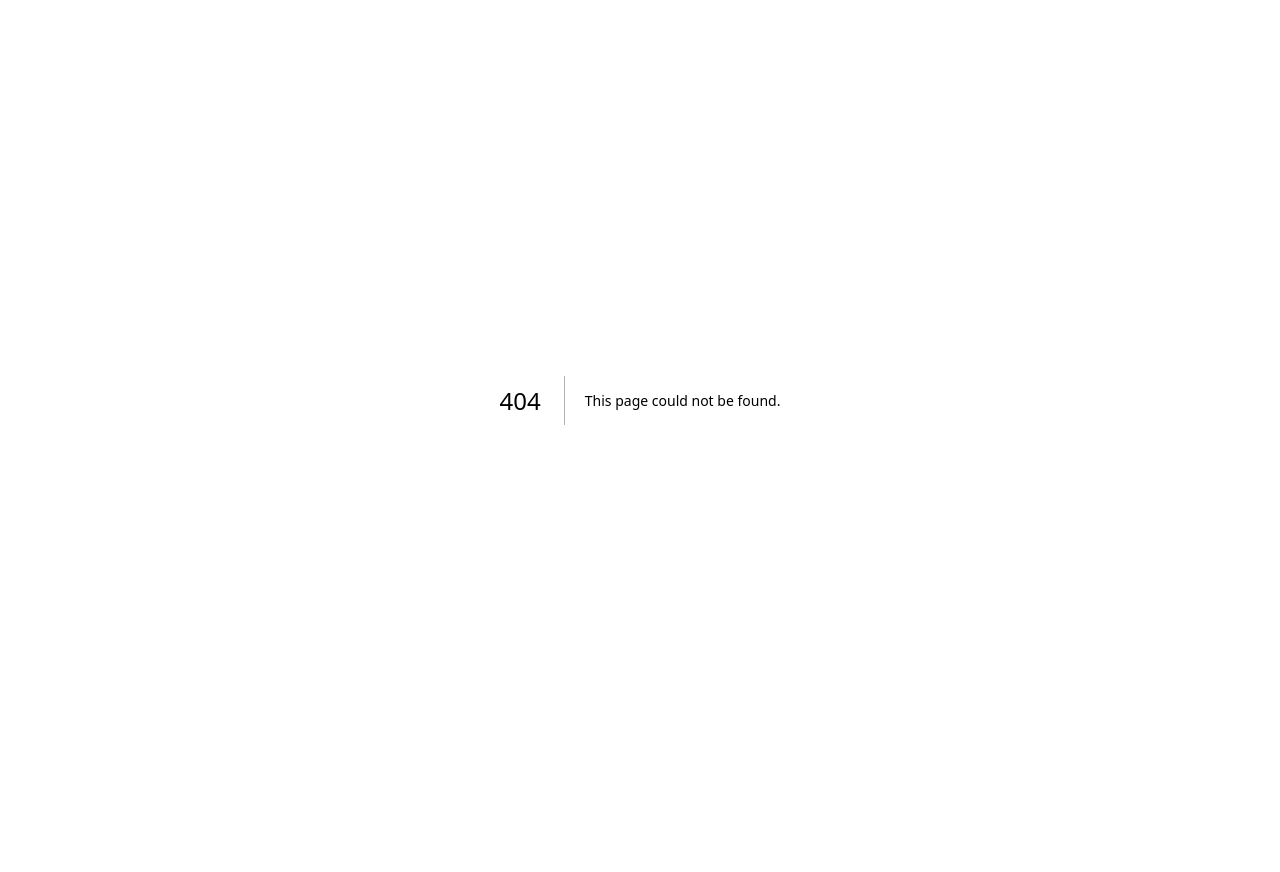
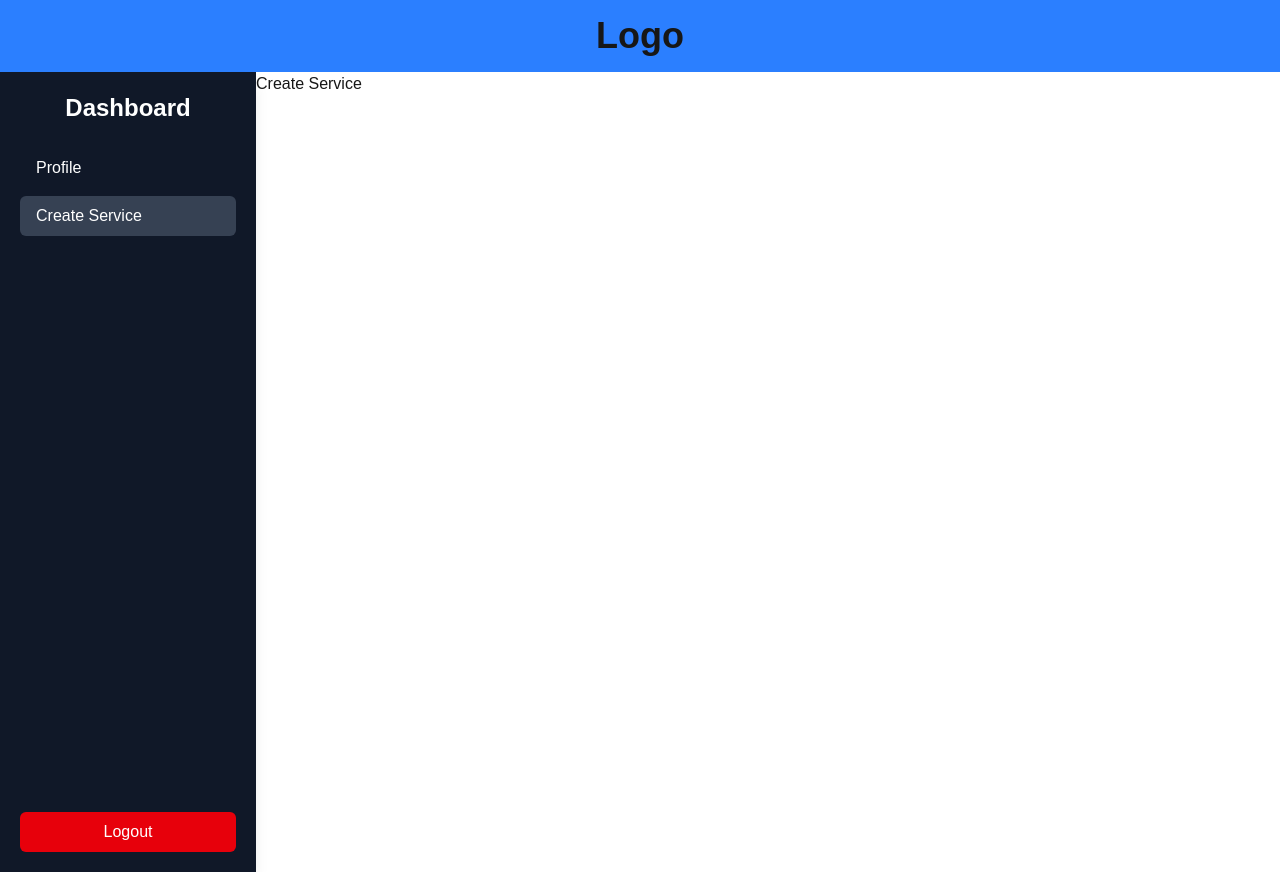
Before and after one commit to muhammadtamimofficial/Horizonlinetours-frontend, a Next.js app: page /create-service in a window 1280 px wide. Before the commit this address had no page. Before the commit the page ends 800 px from the top, so only its background shows below. Built offline with nearby package versions, Linux system fonts and the light colour scheme.

Commit message:
dashborard design finished

```diff
--- /dev/null
+++ b/src/app/(dashboardLayout)/create-service/page.tsx
@@ -0,0 +1,7 @@
+import React from "react";
+
+const CreateServicePage = () => {
+  return <div>Create Service</div>;
+};
+
+export default CreateServicePage;
--- /dev/null
+++ b/src/app/(dashboardLayout)/dashboard/page.tsx
@@ -0,0 +1,7 @@
+import React from "react";
+
+const DashboardPage = () => {
+  return <div>User Profile</div>;
+};
+
+export default DashboardPage;
--- /dev/null
+++ b/src/app/(dashboardLayout)/layout.tsx
@@ -0,0 +1,21 @@
+import DashboardNavbar from "@/components/DashboardComponents/shared/DashboardNavbar";
+import DashboardSidebar from "@/components/DashboardComponents/shared/DashboardSidebar";
+import React from "react";
+
+const layout = ({
+  children,
+}: Readonly<{
+  children: React.ReactNode;
+}>) => {
+  return (
+    <div>
+      <DashboardNavbar />
+      <div className="flex">
+        <DashboardSidebar />
+        <div> {children}</div>
+      </div>
+    </div>
+  );
+};
+
+export default layout;
--- /dev/null
+++ b/src/app/(dashboardLayout)/user-orders/page.tsx
@@ -0,0 +1,7 @@
+import React from "react";
+
+const UserOrdersPage = () => {
+  return <div>user orders</div>;
+};
+
+export default UserOrdersPage;
--- /dev/null
+++ b/src/components/DashboardComponents/shared/DashboardNavbar.tsx
@@ -0,0 +1,13 @@
+import React from "react";
+
+const DashboardNavbar = () => {
+  return (
+    <div>
+      <div className="w-full bg-blue-500 p-4">
+        <h1 className="text-center font-bold text-4xl">Logo</h1>
+      </div>
+    </div>
+  );
+};
+
+export default DashboardNavbar;
--- /dev/null
+++ b/src/components/DashboardComponents/shared/DashboardSidebar.tsx
@@ -0,0 +1,43 @@
+"use client";
+import Link from "next/link";
+import { usePathname } from "next/navigation";
+
+const DashboardSidebar = () => {
+  const pathname = usePathname();
+  const role: string = "admin";
+
+  const sidebarLinks = [{ href: "/dashboard", label: "Profile" }];
+
+  if (role === "admin") {
+    sidebarLinks.push({ href: "/create-service", label: "Create Service" });
+  } else if (role === "user") {
+    sidebarLinks.push({ href: "/user-orders", label: "My Orders" });
+  }
+
+  return (
+    <div className="w-64 h-screen bg-gray-900 text-white flex flex-col p-5 shadow-lg">
+      <div className="text-2xl font-bold mb-6 text-center">Dashboard</div>
+      <nav className="flex-1">
+        <ul>
+          {sidebarLinks.map((link) => (
+            <li key={link.href} className="mb-2">
+              <Link
+                href={link.href}
+                className={`block px-4 py-2 rounded-md transition ${
+                  pathname === link.href ? "bg-gray-700" : "hover:bg-gray-700"
+                }`}
+              >
+                {link.label}
+              </Link>
+            </li>
+          ))}
+        </ul>
+      </nav>
+      <button className="w-full px-4 py-2 bg-red-600 hover:bg-red-700 rounded-md mt-auto">
+        Logout
+      </button>
+    </div>
+  );
+};
+
+export default DashboardSidebar;
```
